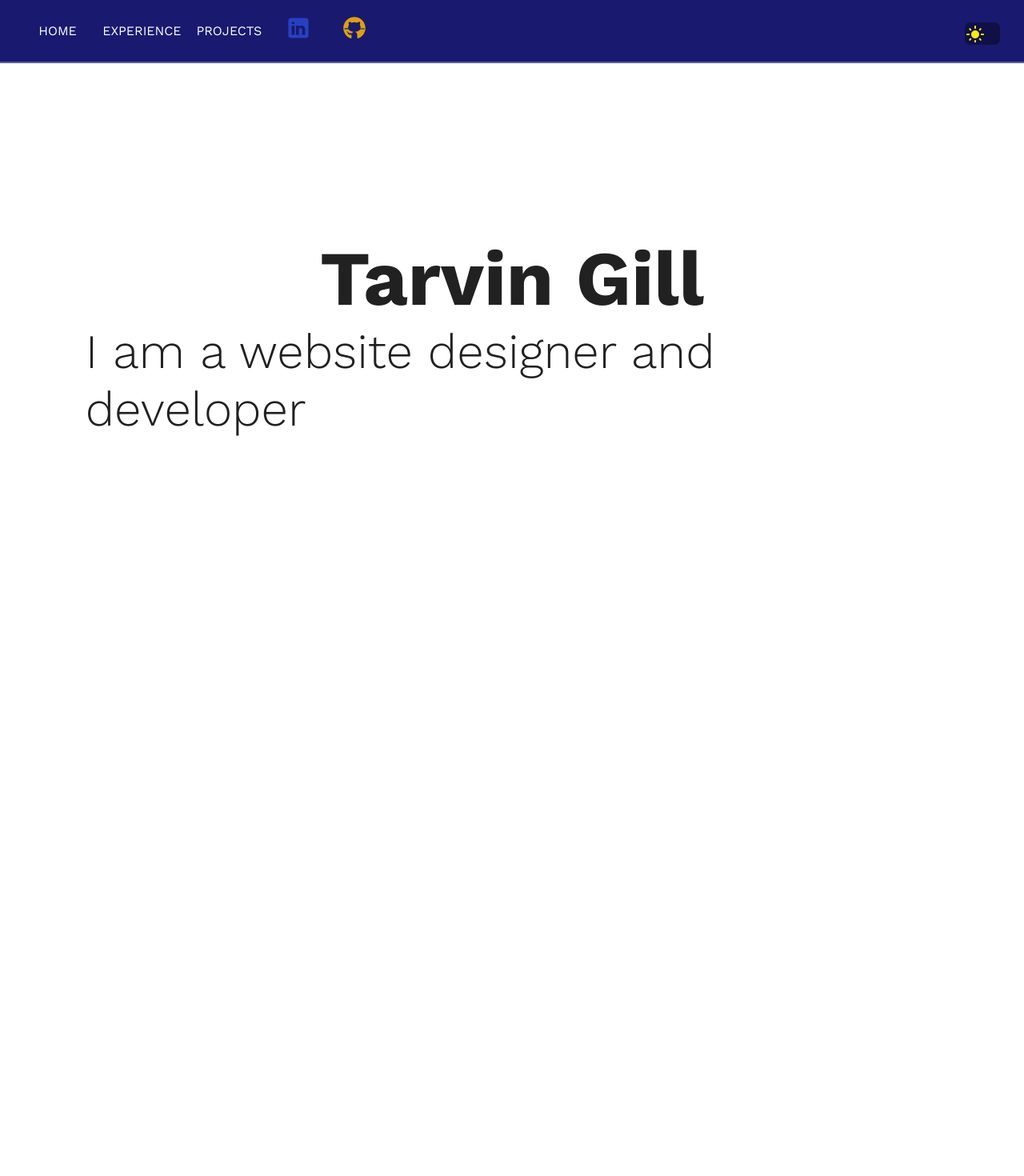
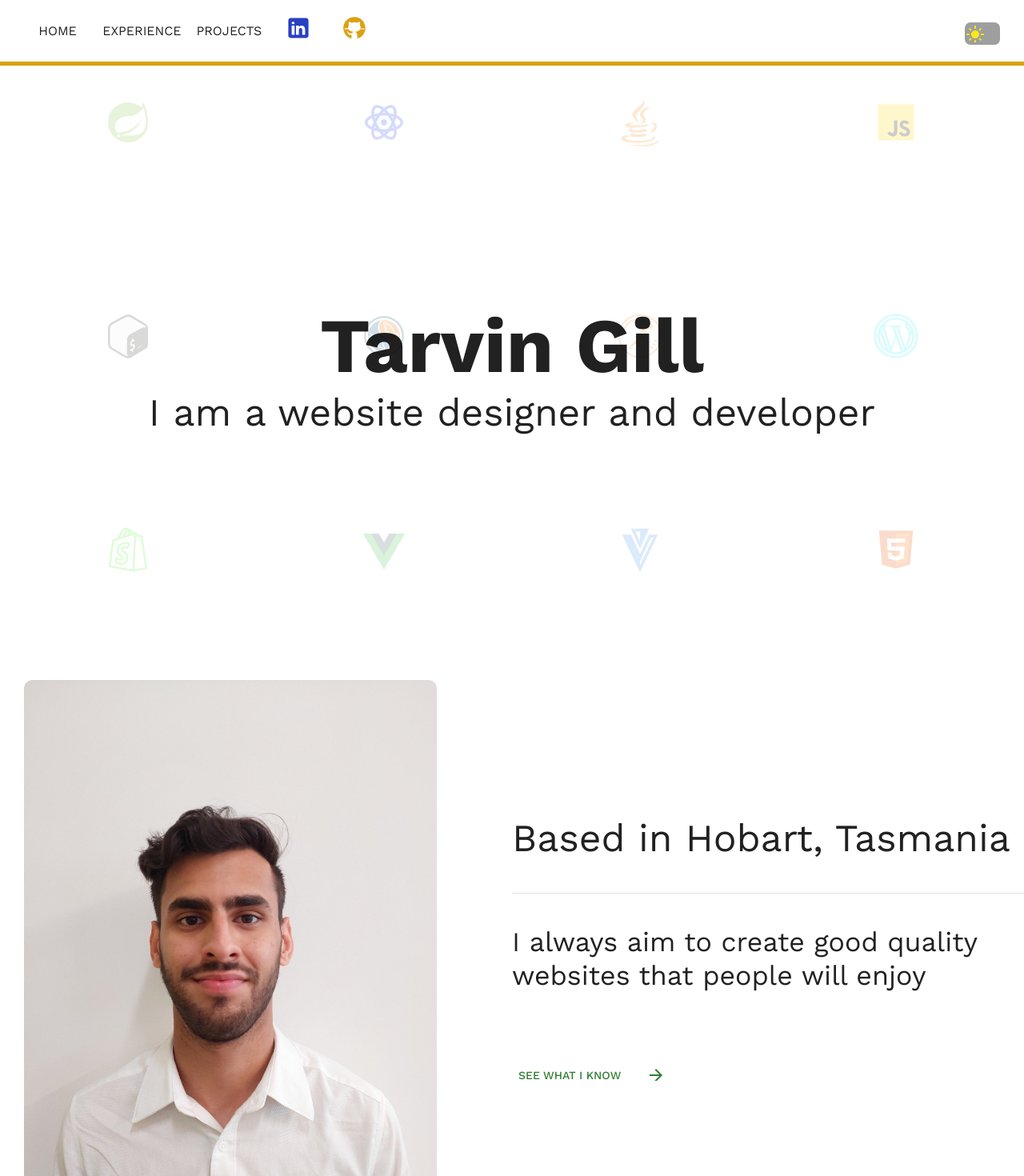
Before and after one commit to tarvingill23/personal-website-v1, a React (Vite) app: page / in a window 1280 px wide. Shown: the top 1470 px of the page at 80% size. Before the commit the page ends 800 px from the top, so only its background shows below. Built offline with nearby package versions, Linux system fonts and the light colour scheme.

Commit message:
great progress

```diff
--- a/src/App.jsx
+++ b/src/App.jsx
@@ -18,13 +18,16 @@ function App() {
     palette: {
       mode: colorMode ? "light" : "dark",
       primary: {
-        main: "#DBA111",
+        main: "#FFFFF",
       },
       secondary: {
         main: "#FFFFFF",
       },
       info: {
         main: "#191970",
+      },
+      warning: {
+        main: "#DBA111",
       },
     },
   });
--- /dev/null
+++ b/src/assets/styles/background.css
@@ -0,0 +1,9 @@
+.background {
+  position: absolute;
+  opacity: 0.2;
+  height: 100vh;
+  width: 100vw;
+  display: flex;
+  place-items: center;
+  z-index: -1;
+}
--- a/src/assets/styles/home.css
+++ b/src/assets/styles/home.css
@@ -2,3 +2,13 @@
   height: 80vh;
   place-items: center;
 }
+
+.progress-bar {
+  position: fixed;
+  top: 10;
+  left: 0;
+  right: 0;
+  height: 5px;
+  background-color: #dba111;
+  transform-origin: 0%;
+}
--- /dev/null
+++ b/src/components/AboutMe.jsx
@@ -0,0 +1,56 @@
+import { ArrowForward } from "@mui/icons-material";
+import { Button, Divider, Grid, Icon, Typography } from "@mui/material";
+import { motion } from "framer-motion";
+import { Link } from "react-router-dom";
+
+const AboutMe = () => {
+  return (
+    <Grid
+      rowSpacing={6}
+      justifyContent={"center"}
+      alignItems={"center"}
+      container
+    >
+      <Grid xs={8} lg={6} item>
+        <img
+          style={{
+            display: "flex",
+
+            height: "90%",
+            width: "90%",
+            borderRadius: "40px",
+            padding: 30,
+          }}
+          src="../src/assets/logos/aboutme.jpg"
+        />
+      </Grid>
+      <Grid lg={6} xs={10} item>
+        <Typography variant="h3">Based in Hobart, Tasmania</Typography>
+        <Divider sx={{ my: 5 }}></Divider>
+        <Typography sx={{ mb: 10 }} variant="h4">
+          I always aim to create good quality websites that people will enjoy
+        </Typography>
+        <Button
+          endIcon={
+            <motion.div
+              animate={{ scale: [1, 1.7, 1] }}
+              transition={{ repeatDelay: 4, repeat: Infinity }}
+            >
+              <Icon>
+                <ArrowForward></ArrowForward>
+              </Icon>
+            </motion.div>
+          }
+          color="success"
+          LinkComponent={Link}
+          to={"/experience"}
+        >
+          See what I know
+          <Icon></Icon>
+        </Button>
+      </Grid>
+    </Grid>
+  );
+};
+
+export default AboutMe;
--- /dev/null
+++ b/src/components/Background.jsx
@@ -0,0 +1,80 @@
+import "../assets/styles/background.css";
+import { motion, useScroll } from "framer-motion";
+import springBootLogo from "../assets/logos/springboot.svg";
+import reactLogo from "../assets/logos/react.svg";
+import javaLogo from "../assets/logos/java.svg";
+import bashLogo from "../assets/logos/bash.svg";
+import mysqlLogo from "../assets/logos/mysql.svg";
+import postmanLogo from "../assets/logos/postman.svg";
+import wordPressLogo from "../assets/logos/wordpress.svg";
+import shopifyLogo from "../assets/logos/shopify.svg";
+import vueLogo from "../assets/logos/vuejs.svg";
+import vuetifyLogo from "../assets/logos/vuetify.svg";
+import javaScriptLogo from "../assets/logos/javascript.svg";
+import htmlLogo from "../assets/logos/html-5.svg";
+import { Grid } from "@mui/material";
+
+const Background = () => {
+  const randomPosition = () => {
+    const min = 0;
+    const max = 1000;
+    const minCeiled = Math.ceil(min);
+    const maxFloored = Math.floor(max);
+    return Math.floor(Math.random() * (maxFloored - minCeiled + 1) + minCeiled);
+  };
+  // const logoPosition = () => {
+  //   return {
+  //     position: "absolute",
+  //     top:
+  //     right: randomPosition(),
+  //     left: randomPosition(),
+  //     bottom: randomPosition(),
+  //   };
+  //   // console.log(randomPosition(400, 1000));
+  // };
+
+  const logos = [
+    springBootLogo,
+    reactLogo,
+    javaLogo,
+    javaScriptLogo,
+    bashLogo,
+    mysqlLogo,
+    postmanLogo,
+    wordPressLogo,
+    shopifyLogo,
+    vueLogo,
+    vuetifyLogo,
+    htmlLogo,
+  ];
+  return (
+    <motion.div className="background">
+      <Grid
+        alignItems={"center"}
+        justifyContent={""}
+        sx={{ height: "100vh", width: "100%" }}
+        rowSpacing={12}
+        container
+      >
+        {logos.map((logo, index) => {
+          return (
+            <Grid
+              sx={{ display: "flex", justifyContent: "center" }}
+              xs={3}
+              item
+              key={index}
+            >
+              <motion.img
+                animate={{ rotate: 360 }}
+                transition={{ repeatDelay: 10, repeat: Infinity }}
+                src={logo}
+              />
+            </Grid>
+          );
+        })}
+      </Grid>
+    </motion.div>
+  );
+};
+
+export default Background;
--- a/src/components/Experience.jsx
+++ b/src/components/Experience.jsx
@@ -20,7 +20,7 @@ const Experience = ({
         sx={{
           boxShadow: "0px 0px 30px 2px #191970",
           p: 5,
-          minHeight: "500px",
+          minHeight: "600px",
         }}
       >
         <motion.div whileHover={{ scale: companyLink ? 1.2 : 1 }}>
--- a/src/components/Header.jsx
+++ b/src/components/Header.jsx
@@ -2,12 +2,13 @@ import {
   AppBar,
   Box,
   Button,
+  Grid,
   Icon,
   Switch,
   Toolbar,
   Typography,
 } from "@mui/material";
-import { motion } from "framer-motion";
+import { motion, useScroll } from "framer-motion";
 import ContactIcons from "./ContactIcons";
 import { Link } from "react-router-dom";
 import { DarkMode } from "@mui/icons-material";
@@ -27,37 +28,36 @@ const Header = ({ colorModeProp }) => {
   const [barColor, setBarColor] = useState("primary");
   const location = useLocation();
   const currentURL = location.pathname;
+  const { scrollYProgress } = useScroll();
 
   const toggleMode = () => {
     setColorMode(!colorMode);
   };
 
   useEffect(() => {
-    // console.log(currentURL);
+    console.log(scrollYProgress);
     switch (currentURL) {
       case "/":
-        setBarColor("info");
+        setBarColor("secondary");
         break;
       case "/experience":
-        setBarColor("info");
+        setBarColor("secondary");
         break;
       case "/projects":
-        setBarColor("primary");
+        setBarColor("secondary");
+        scrollYProgress.setPrevFrameValue(0);
         break;
     }
-  }, [currentURL]);
+  }, [currentURL, scrollYProgress]);
 
   return (
     <AppBar color={barColor} elevation={0}>
       <Toolbar sx={{ display: "flex", justifyContent: "center" }}>
         {links.map((link, index) => (
           <Button sx={{ m: 2 }} key={index} LinkComponent={Link} to={link.link}>
-            <Typography color={"secondary"}>{link.name}</Typography>
+            <Typography>{link.name}</Typography>
           </Button>
         ))}
-        {/* <IconButton onClick={playAudio}>
-          {muted === true ? <VolumeOff /> : <VolumeUp />}
-        </IconButton> */}
         <ContactIcons currentURLProp={currentURL} colorMode={colorMode} />
         <Switch
           checkedIcon={
@@ -77,10 +77,17 @@ const Header = ({ colorModeProp }) => {
           sx={{ ml: 3, pl: "8px", pr: "6px", pb: "2px", pt: "8px" }}
         />
       </Toolbar>
-      <motion.div
+      <Grid xs={12} item>
+        <motion.div
+          className="progress-bar"
+          style={{ scaleX: scrollYProgress }}
+        />
+      </Grid>
+      {/* <motion.div
+        initial={{ width: 0 }}
         animate={{
-          backgroundColor: ["#034694", "#FFFFFF"],
-          opacity: [1, 0.3],
+          backgroundColor: ["#034694", "#DBA111"],
+          opacity: [1, 0.3, 1],
           height: "2px",
           transitionEnd: {
             width: "100%",
@@ -90,7 +97,7 @@ const Header = ({ colorModeProp }) => {
           duration: 2,
           ease: "easeInOut",
         }}
-      />
+      /> */}
     </AppBar>
   );
 };
--- a/src/components/MobileHeader.jsx
+++ b/src/components/MobileHeader.jsx
@@ -30,7 +30,6 @@ const MobileHeader = ({ colorModeProp }) => {
     { name: "Projects", link: "/projects" },
   ];
   const [colorMode, setColorMode] = colorModeProp;
-  console.log(colorModeProp, colorMode);
   const [barColor, setBarColor] = useState("primary");
   const location = useLocation();
   const currentURL = location.pathname;
@@ -43,22 +42,21 @@ const MobileHeader = ({ colorModeProp }) => {
   };
 
   useEffect(() => {
-    // console.log(currentURL);
     switch (currentURL) {
       case "/":
-        setBarColor("info");
+        setBarColor("secondary");
         break;
       case "/experience":
         setBarColor("info");
         break;
       case "/projects":
-        setBarColor("primary");
+        setBarColor("warning");
         break;
     }
   }, [currentURL]);
 
   return (
-    <AppBar color={barColor}>
+    <AppBar variant="flat" color={barColor}>
       <Toolbar
         sx={{
           my: "4px",
--- a/src/components/Project.jsx
+++ b/src/components/Project.jsx
@@ -22,7 +22,6 @@ const Project = ({ title, projPrev, link, stack, description }) => {
         container
         sx={{
           boxShadow: "0px 0px 10px 10px #DBA111",
-          minHeight: "500px",
         }}
       >
         <Card
@@ -33,7 +32,10 @@ const Project = ({ title, projPrev, link, stack, description }) => {
           target="_blank"
         >
           <CardContent sx={{ display: "flex", justifyContent: "center" }}>
-            <img style={{ height: "100%", width: "100%" }} src={projPrev} />
+            <img
+              style={{ minHeight: "280px", height: "100%", width: "100%" }}
+              src={projPrev}
+            />
           </CardContent>
           <CardHeader title={<b>{title}</b>}></CardHeader>
 
--- a/src/pages/ExperiencePage.jsx
+++ b/src/pages/ExperiencePage.jsx
@@ -16,6 +16,7 @@ import cssLogo from "../assets/logos/css.svg";
 import rLogo from "../assets/logos/rlogo.svg";
 import { Grid, Typography } from "@mui/material";
 import PropTypes from "prop-types";
+import { useEffect } from "react";
 
 const ExperiencePage = ({ colorModeProp }) => {
   const colorMode = colorModeProp[0];
@@ -88,6 +89,10 @@ const ExperiencePage = ({ colorModeProp }) => {
     },
   ];
 
+  useEffect(() => {
+    window.scrollTo(0, 0);
+  }, []);
+
   return (
     <Grid
       justifyContent={"center"}
@@ -104,7 +109,7 @@ const ExperiencePage = ({ colorModeProp }) => {
       </Grid>
       {jobs.map((job, index) => {
         return (
-          <Grid lg={6} xs={12} key={index} item>
+          <Grid sx lg={6} xs={12} key={index} item>
             <Experience
               key={index}
               title={job.title}
--- a/src/pages/Home.jsx
+++ b/src/pages/Home.jsx
@@ -1,10 +1,24 @@
 import { Grid, Typography } from "@mui/material";
+import "../assets/styles/home.css";
+import Background from "../components/Background";
+import AboutMe from "../components/AboutMe";
 import { motion } from "framer-motion";
-import "../assets/styles/home.css";
+import { useEffect } from "react";
 
 const Home = () => {
+  useEffect(() => {
+    window.scrollTo(0, 0);
+  }, []);
   return (
-    <Grid className="home-container" justifyContent={"center"} container>
+    <>
+      <Grid
+        sx={{ my: 10 }}
+        rowSpacing={10}
+        className="home-container"
+        justifyContent={"center"}
+        container
+      >
+        <Background></Background>
         <Grid xs={10} item>
           <motion.div
             style={{
@@ -12,18 +26,19 @@ const Home = () => {
               flexDirection: "column",
               placeItems: "center",
             }}
-          initial={{ scale: 0 }}
             animate={{ scale: 1 }}
           >
             <Typography variant="h1">
               <b>Tarvin Gill</b>
             </Typography>
-          <Typography variant="h2">
+            <Typography variant="h3">
               I am a website designer and developer
             </Typography>
           </motion.div>
         </Grid>
       </Grid>
+      <AboutMe></AboutMe>
+    </>
   );
 };
 
--- a/src/pages/ProjectsPage.jsx
+++ b/src/pages/ProjectsPage.jsx
@@ -6,8 +6,12 @@ import mysqlLogo from "../assets/logos/mysql.svg";
 import javaScriptLogo from "../assets/logos/javascript.svg";
 import htmlLogo from "../assets/logos/html-5.svg";
 import cssLogo from "../assets/logos/css.svg";
+import { useEffect } from "react";
 
 const ProjectsPage = () => {
+  useEffect(() => {
+    window.scrollTo(0, 0);
+  }, []);
   const projects = [
     {
       title: "Movie List Maker",
@@ -27,7 +31,7 @@ const ProjectsPage = () => {
         "https://firebasestorage.googleapis.com/v0/b/personal-website-3bb47.appspot.com/o/clock.gif?alt=media&token=737993f6-cd5c-488b-b873-2c70b3b2f32b",
       link: "https://github.com/tarvingill23/simple-digital-clock",
       description:
-        "A simple digital clock developed in pure HTML, CSS and JavaScript",
+        "A simple digital clock developed in pure HTML, CSS & JavaScript",
       stack: [
         { tooltip: "HTML", icon: htmlLogo },
         { tooltip: "CSS", icon: cssLogo },
@@ -35,6 +39,8 @@ const ProjectsPage = () => {
       ],
     },
   ];
+
+  console.log(projects);
   return (
     <Grid
       rowSpacing={4}
@@ -42,6 +48,7 @@ const ProjectsPage = () => {
       justifyContent={"center"}
       alignItems={"start"}
       container
+      sx={{ height: "100vh" }}
     >
       <Grid sx={{ display: "flex", justifyContent: "center" }} xs={12} item>
         <Typography variant="h3">
```
Also changed, not shown: src/assets/logos/aboutme.jpg (added). Lines whose indentation alone changed are shown as unchanged.
